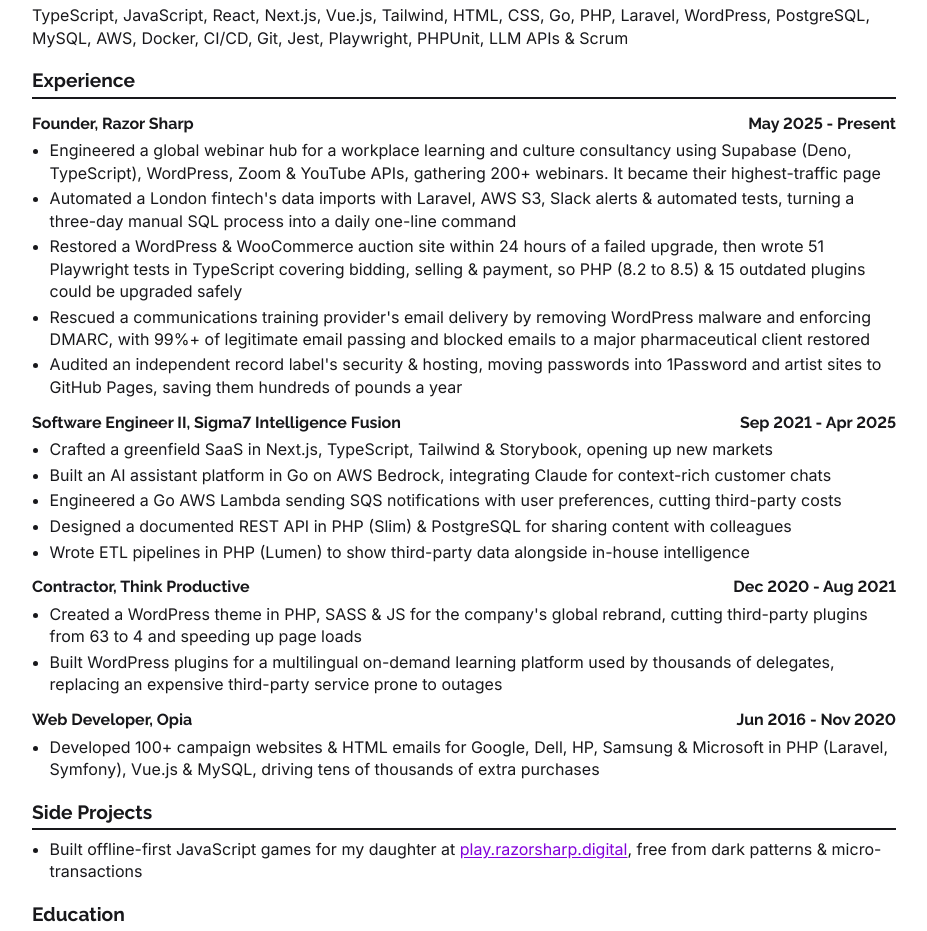
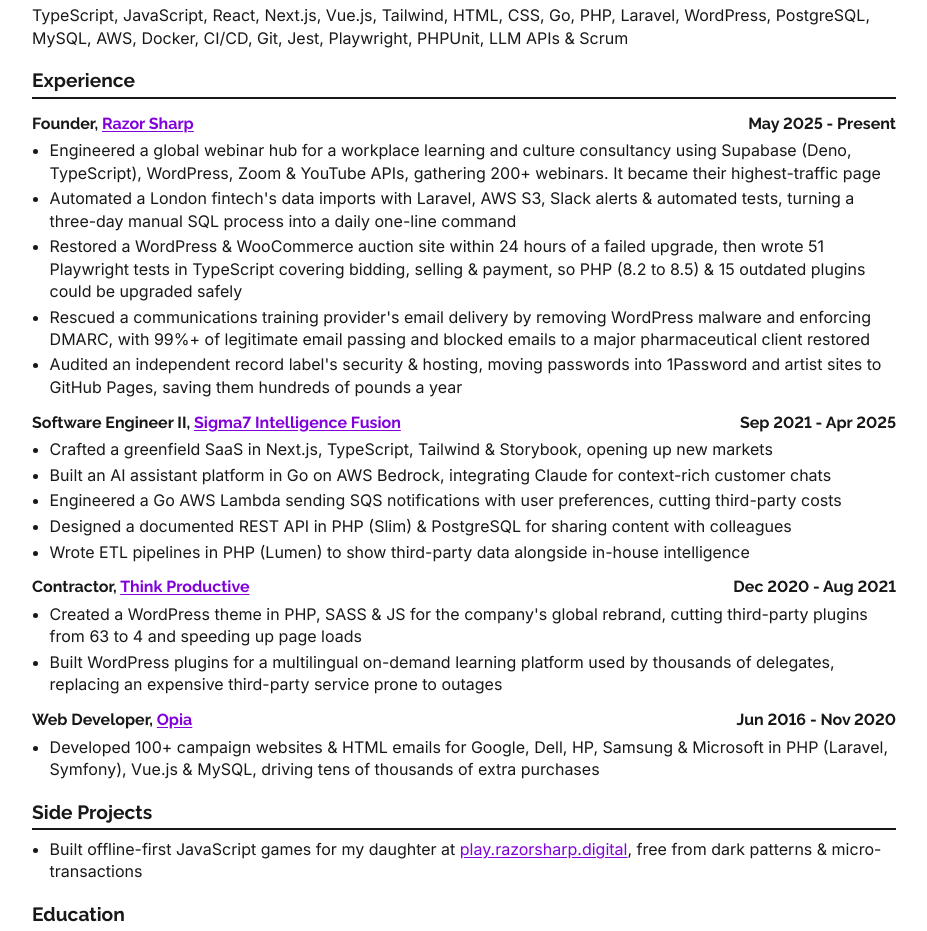
Before and after one commit to razor-sharp2814/kerri-sharp, a plain HTML site: page index.html in a window 1280 px wide. Shown: the part 358-1289 px from the top of the page, without its empty margins (176-1103 px from the left). Drawn offline with Linux system fonts and the light colour scheme.

Commit message:
Include hyperlinks for experience headings

```diff
--- a/index.html
+++ b/index.html
@@ -9,8 +9,6 @@
   <link rel="icon" type="image/png" sizes="32x32" href="images/icon-32.png">
   <link rel="icon" type="image/png" sizes="192x192" href="images/icon-192.png">
   <link rel="apple-touch-icon" href="images/apple-touch-icon.png">
-
-  <!-- Link previews (LinkedIn, Slack, messaging apps…) -->
   <meta property="og:type" content="profile">
   <meta property="og:site_name" content="Kerri Sharp">
   <meta property="og:title" content="Kerri Sharp, Software engineer and web developer">
@@ -25,7 +23,6 @@
   <meta property="profile:last_name" content="Sharp">
   <meta name="twitter:card" content="summary_large_image">
 
-  <!-- Structured data for search engines -->
   <script type="application/ld+json">
   {
     "@context": "https://schema.org",
@@ -180,10 +177,8 @@
       break-inside: avoid-page;
     }
 
-    /* A tinted bar above the CV, so it reads as part of the website, not the CV. */
     .downloads {
       margin: 0;
-      /* Line the text up with the CV column (54em wide, centred). */
       padding: 0.6rem max(1.25rem, calc((100% - 54rem) / 2));
       display: flex;
       flex-wrap: wrap;
@@ -245,7 +240,7 @@
     <h2>Experience</h2>
 
     <section>
-      <h3><span>Founder, Razor Sharp</span> <span class="dates">May 2025 - Present</span></h3>
+      <h3><span>Founder, <a href="https://www.razorsharp.digital/" target="_blank">Razor Sharp</a></span> <span class="dates">May 2025 - Present</span></h3>
       <ul>
         <li>Engineered a global webinar hub for a workplace learning and culture consultancy using Supabase (Deno, TypeScript), WordPress, Zoom &amp; YouTube APIs, gathering 200+ webinars. It became their highest-traffic page</li>
         <li>Automated a London fintech's data imports with Laravel, AWS S3, Slack alerts &amp; automated tests, turning a three-day manual SQL process into a daily one-line command</li>
@@ -256,7 +251,7 @@
     </section>
 
     <section>
-      <h3><span>Software Engineer II, Sigma7 Intelligence Fusion</span> <span class="dates">Sep 2021 - Apr 2025</span></h3>
+      <h3><span>Software Engineer II, <a href="https://www.s7risk.com/" target="_blank">Sigma7 Intelligence Fusion</a></span> <span class="dates">Sep 2021 - Apr 2025</span></h3>
       <ul>
         <li>Crafted a greenfield SaaS in Next.js, TypeScript, Tailwind &amp; Storybook, opening up new markets</li>
         <li>Built an AI assistant platform in Go on AWS Bedrock, integrating Claude for context-rich customer chats</li>
@@ -267,7 +262,7 @@
     </section>
 
     <section>
-      <h3><span>Contractor, Think Productive</span> <span class="dates">Dec 2020 - Aug 2021</span></h3>
+      <h3><span>Contractor, <a href="https://www.thinkproductive.co.uk/" target="_blank">Think Productive</a></span> <span class="dates">Dec 2020 - Aug 2021</span></h3>
       <ul>
         <li>Created a WordPress theme in PHP, SASS &amp; JS for the company's global rebrand, cutting third-party plugins from 63 to 4 and speeding up page loads</li>
         <li>Built WordPress plugins for a multilingual on-demand learning platform used by thousands of delegates, replacing an expensive third-party service prone to outages</li>
@@ -275,7 +270,7 @@
     </section>
 
     <section>
-      <h3><span>Web Developer, Opia</span> <span class="dates">Jun 2016 - Nov 2020</span></h3>
+      <h3><span>Web Developer, <a href="https://www.opia.com/" target="_blank">Opia</a></span> <span class="dates">Jun 2016 - Nov 2020</span></h3>
       <ul>
         <li>Developed 100+ campaign websites &amp; HTML emails for Google, Dell, HP, Samsung &amp; Microsoft in PHP (Laravel, Symfony), Vue.js &amp; MySQL, driving tens of thousands of extra purchases</li>
       </ul>
@@ -295,7 +290,6 @@
         <li>Diploma of Higher Education in Social Sciences (Politics), The Open University</li>
       </ul>
     </section>
-
   </main>
 </body>
 </html>
```
